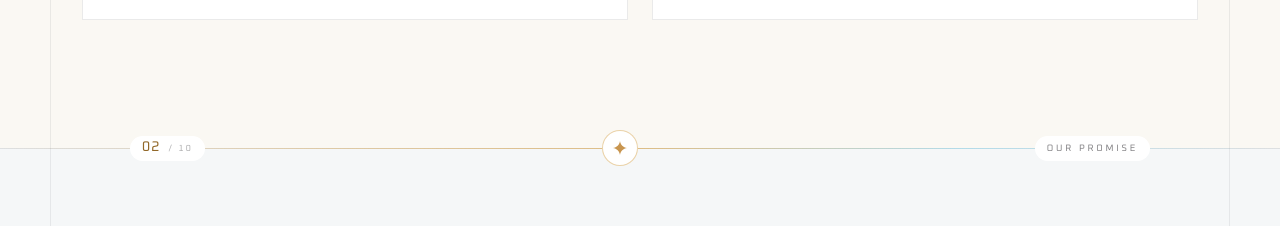
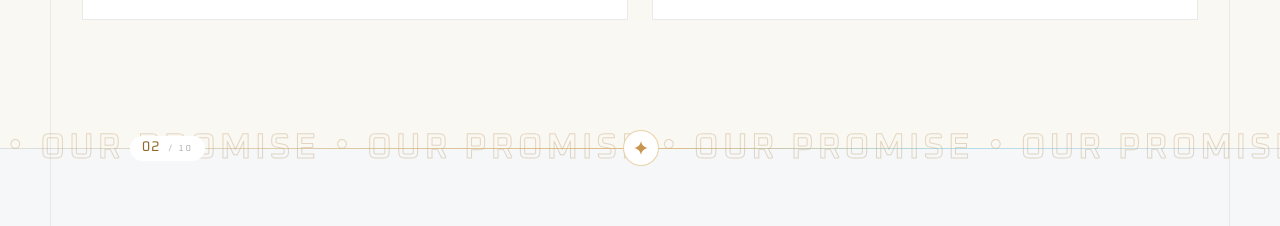
Before and after one commit to nextgameceo/next-emperor-web, a Next.js app: page / in a window 1280 px wide. Shown: the part 2040-2266 px from the top of the page. Built offline with nearby package versions, Linux system fonts and the light colour scheme; no server answers.

Commit message:
Divider: small flowing outline text, drop duplicate label
Co-Authored-By: Claude Opus 5.5 <noreply@anthropic.com>
Claude-Session: https://claude.ai/code/session_014kkJE76cyX1G3YjTW79QUw

```diff
--- a/src/app/globals.css
+++ b/src/app/globals.css
@@ -961,3 +961,17 @@ html.cursor-hover .cursor-ring {
     opacity: 1;
   }
 }
+
+.divider-flow {
+  color: transparent;
+  -webkit-text-stroke: 1px rgba(169, 122, 60, 0.28);
+}
+@media (prefers-reduced-motion: no-preference) {
+  html.js .divider .divider-flow {
+    opacity: 0;
+    transition: opacity 1.2s ease 0.6s;
+  }
+  html.js .divider.is-visible .divider-flow {
+    opacity: 1;
+  }
+}
--- a/src/components/SectionDivider.tsx
+++ b/src/components/SectionDivider.tsx
@@ -8,6 +8,16 @@ export default function SectionDivider({ no, label, total = 10 }: { no: number;
   return (
     <div className="divider relative z-10 h-0" data-reveal aria-hidden>
       <div className="absolute inset-x-0 top-0 -translate-y-1/2">
+        {/* 背景を流れる文字（小さめ） */}
+        <div className="divider-flow pointer-events-none absolute inset-x-0 top-1/2 flex -translate-y-1/2 items-center overflow-hidden">
+          <div className="marquee-track flex w-max">
+            {[0, 1].map((k) => (
+              <span key={k} className="shrink-0 whitespace-nowrap pr-10 font-display text-[1.6rem] font-semibold uppercase leading-none tracking-[0.12em] sm:text-[2.2rem]">
+                {Array.from({ length: 6 }, () => `${label} ・ `).join("")}
+              </span>
+            ))}
+          </div>
+        </div>
         <span className="divider-line absolute inset-x-0 top-1/2 h-px" />
         <div className="relative mx-auto flex h-14 max-w-site items-center justify-between px-5 sm:px-8 lg:px-20">
           <span className="divider-side flex items-baseline gap-2 rounded-full bg-white px-3 py-1">
@@ -19,7 +29,7 @@ export default function SectionDivider({ no, label, total = 10 }: { no: number;
               <path d="M12 0c.6 6.2 5.8 11.4 12 12-6.2.6-11.4 5.8-12 12-.6-6.2-5.8-11.4-12-12C6.2 11.4 11.4 6.2 12 0Z" />
             </svg>
           </span>
-          <span className="divider-side rounded-full bg-white px-3 py-1 font-display text-[0.58rem] uppercase tracking-[0.3em] text-[#17161b]/55">{label}</span>
+          <span className="w-[72px]" />
         </div>
       </div>
     </div>
```
